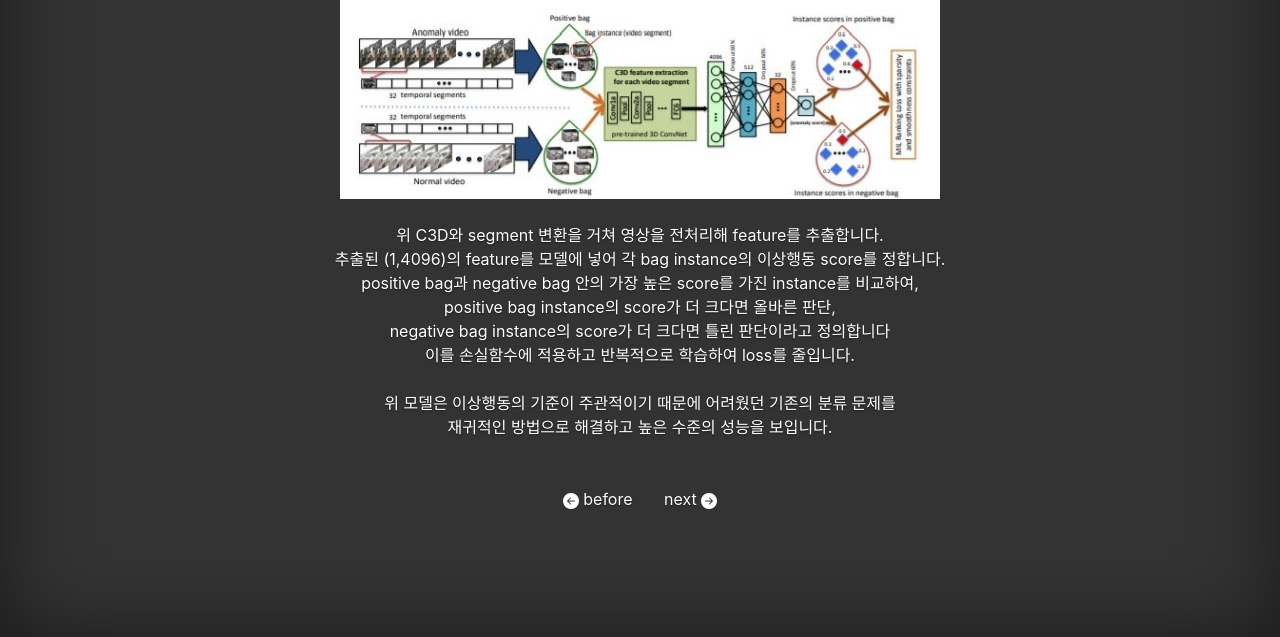
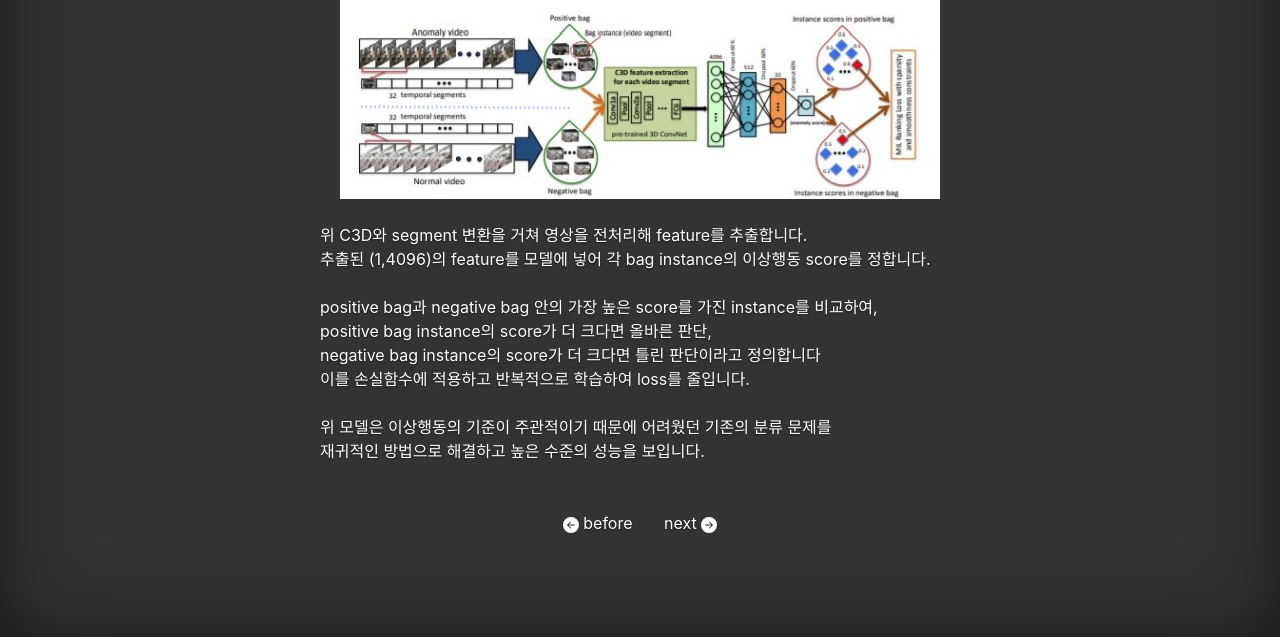
Before and after one commit to yOnOmproj/CCTV_anomaly_detection, a Django app: page /about2/ in a window 1280 px wide. Shown: the part 163-800 px from the top of the page. Run offline with Django 3.2, Linux system fonts and the light colour scheme; some libraries are stand-ins or nearby versions.

Commit message:
new about2.html by seoyun

```diff
--- a/web/yonomAIproject/post/templates/post/about2.html
+++ b/web/yonomAIproject/post/templates/post/about2.html
@@ -7,12 +7,15 @@
 {% block content%}
 
     <section id='model_explain'>
+        </br>
         <img id='model_img' src="{%static 'post/image/howtowork.jpg' %}" alt="모델_원리" width="600" height="200">
         <br></br>
-        <div id='model_text'>위 C3D와 segment 변환을 거쳐 영상을 전처리해 feature를 추출합니다.<br>
+        <div id='model_text' style='text-align:left'>
+            위 C3D와 segment 변환을 거쳐 영상을 전처리해 feature를 추출합니다.<br>
             추출된 (1,4096)의 feature를 모델에 넣어 각 bag instance의 이상행동 score를 정합니다.<br>
-             positive bag과 negative bag 안의 가장 높은 score를 가진 instance를 비교하여, </br>positive bag instance의 score가 더 크다면 올바른 판단,<br>
-             negative bag instance의 score가 더 크다면 틀린 판단이라고 정의합니다</br>이를 손실함수에 적용하고 반복적으로 학습하여 loss를 줄입니다.<br></br>
+            </br>
+            positive bag과 negative bag 안의 가장 높은 score를 가진 instance를 비교하여, </br>positive bag instance의 score가 더 크다면 올바른 판단,<br>
+            negative bag instance의 score가 더 크다면 틀린 판단이라고 정의합니다</br>이를 손실함수에 적용하고 반복적으로 학습하여 loss를 줄입니다.<br></br>
             위 모델은 이상행동의 기준이 주관적이기 때문에 어려웠던 기존의 분류 문제를 </br>재귀적인 방법으로 해결하고 높은 수준의 성능을 보입니다.
         </div>
         <br></br>
```
